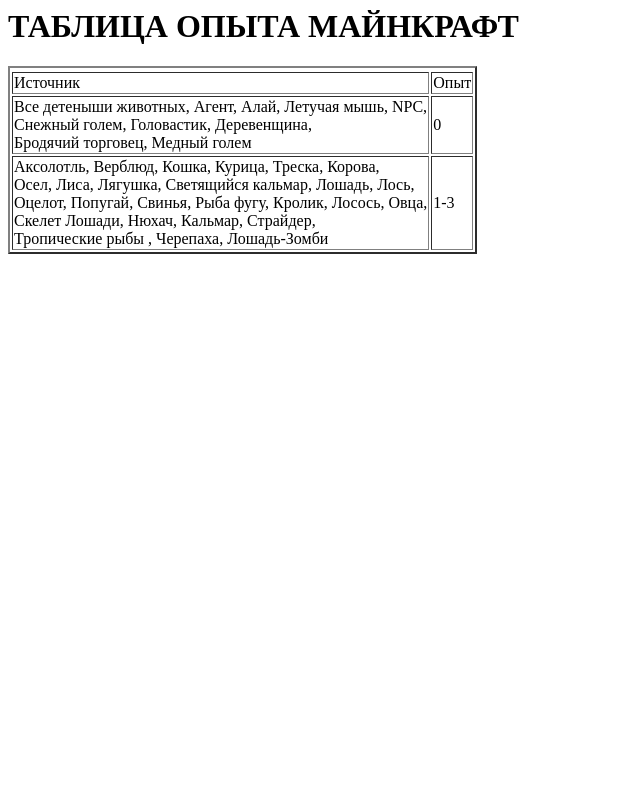
After one commit to Tifaal/testt12, a Flask app: template templates/index_1.html in a window 1280 px wide. The commit adds this page. Shown: the whole page, without its empty margins (0-640 px from the left). Run offline with Flask 3, Linux system fonts and the light colour scheme; the template is opened without the code that fills it, so the values that code supplies are empty.

Commit message:
Add files via upload

```diff
--- a/templates/index.html
+++ b/templates/index.html
@@ -7,11 +7,11 @@
                 </tr>
                 <tr>
                     <td>Имеющийся уровень:</td>
-                    <td><input type="number", name="level_current"></td>
+                    <td><input type="number", name="level_current" min="0"></td>
                 </tr>
                 <tr>
                     <td>Желаемый уровень</td>
-                    <td><input type="number", name="level_target"></td>
+                    <td><input type="number", name="level_target" min="0"></td>
                 </tr>
                 <tr>
                     <td colspan="2"><input type="submit", value="Посчитать"></td>
--- /dev/null
+++ b/templates/index_1.html
@@ -0,0 +1,31 @@
+<html>
+    <body>
+        <table border="2">
+            <tr>
+                <h1>ТАБЛИЦА ОПЫТА МАЙНКРАФТ</h1>
+            </tr>
+            <tr>
+                <td>Источник</td>
+                <td>Опыт</td>
+            </tr>
+            <tr>
+                <td>Все детеныши животных, Агент, Алай, Летучая мышь, NPC,
+                    <br> Снежный голем, Головастик, Деревенщина,
+                    <br> Бродячий торговец, Медный голем</td>
+                <td>0</td>
+            </tr>
+            <tr>
+                <td>
+                    Аксолотль, Верблюд, Кошка, Курица, Треска, Корова,<br>
+                    Осел, Лиса, Лягушка, Светящийся кальмар, Лошадь, Лось, <br>
+                    Оцелот, Попугай, Свинья, Рыба фугу, Кролик, Лосось, Овца, <br>
+                    Скелет Лошади, Нюхач, Кальмар, Страйдер, <br>
+                    Тропические рыбы , Черепаха, Лошадь-Зомби<br>
+                </td>
+                <td>
+                    1-3
+                </td>
+            </tr>
+        </table>
+    </body>
+</html>
```
